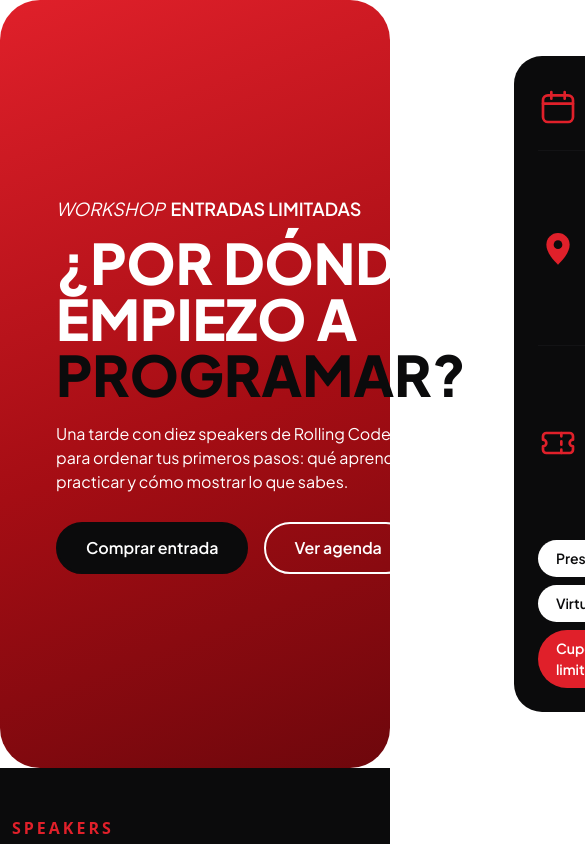
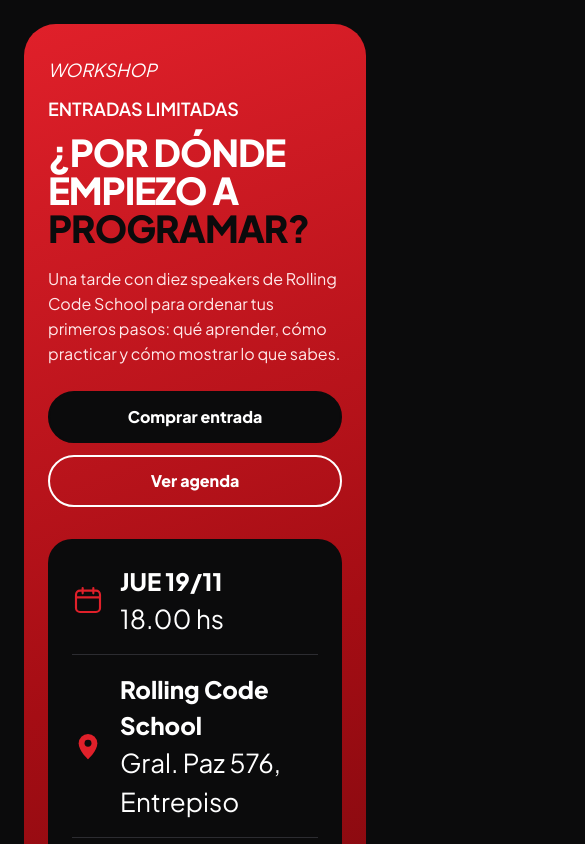
Before and after one commit to IgnacioRuizCode/intervencion-RC, a React (Vite) app: page / in a window 390 px wide. Shown: the top 844 px of the page, 585 px wide, since content can reach past the window. Built offline with nearby package versions, Linux system fonts and the light colour scheme.

Commit message:
feat(hero): add hero branch

```diff
--- a/src/components/hero/Hero.css
+++ b/src/components/hero/Hero.css
@@ -1,27 +1,29 @@
+
 .redBox {
-    width: 100%;
-    max-width: 1312px;
-    min-height: 500px;
+    width: min(1312px, 100% - 48px);
+    min-height: 650px;
+    margin: 48px auto 0;
     box-sizing: border-box;
-    padding: 56px;
+    padding: 64px 56px;
     gap: 48px;
+    display: flex;
     align-items: center;
     border-radius: var(--rc-radius-block);
     background: var(--rc-gradient);
-    display: flex;
     font-family: var(--rc-font-family);
 }
 
-.boxFlexLeft { flex: 2; }
-.boxFlexRight { flex: 1; }
+.boxFlexLeft { flex: 1; min-width: 0; }
+.boxFlexRight { flex: 0 0 514px; }
 
 .subTitle {
     display: flex;
-    gap: 6px;
-    font-size: 18px;
+    flex-wrap: wrap;
+    gap: 0 8px;
+    font-size: 26px;
 }
 
-.subTitle p { margin: 0 0 12px; }
+.subTitle p { margin: 0 0 16px; }
 
 .subTitleWS {
     color: var(--rc-white);
@@ -35,9 +37,10 @@
 }
 
 .mainTitle {
-    margin: 0 0 20px;
-    font-size: 56px;
-    line-height: 1;
+    margin: 0 0 24px;
+    font-size: clamp(40px, 6vw, 88px);
+    line-height: 1.02;
+    letter-spacing: -1.5px;
     font-weight: var(--rc-font-weight-bold);
     color: var(--rc-white);
 }
@@ -45,9 +48,11 @@
 .mainTitleBlack { color: var(--rc-black); }
 
 .textDescription {
-    color: var(--rc-white);
-    max-width: 440px;
-    margin: 0 0 28px;
+    color: var(--rc-pink, #ffe9ea);
+    font-size: 20px;
+    line-height: 1.55;
+    max-width: 540px;
+    margin: 0 0 32px;
 }
 
 .btnGroup { display: flex; gap: 16px; }
@@ -56,12 +61,14 @@
     display: inline-flex;
     align-items: center;
     justify-content: center;
+    min-height: 52px;
     border-radius: var(--rc-radius-pill);
-    font-size: 16px;
-    font-weight: var(--rc-font-weight-semibold);
-    padding: 12px 28px;
+    font-size: 18px;
+    font-weight: var(--rc-font-weight-bold);
+    padding: 12px 32px;
     text-decoration: none;
     cursor: pointer;
+    white-space: nowrap;
 }
 
 .btnBlack {
@@ -76,15 +83,50 @@
     color: var(--rc-white);
 }
 
+.btnBlack,
+.btnRed {
+    transition: background-color 0.2s ease,
+                color 0.2s ease,
+                border-color 0.2s ease,
+                transform 0.2s ease,
+                box-shadow 0.2s ease;
+}
+
+.btnBlack:hover {
+    background-color: var(--rc-white);
+    border-color: var(--rc-white);
+    color: var(--rc-black);
+    transform: translateY(-2px);
+    box-shadow: 0 8px 20px rgba(0, 0, 0, 0.3);
+}
+
+.btnRed:hover {
+    background-color: var(--rc-white);
+    color: var(--rc-red);
+    transform: translateY(-2px);
+    box-shadow: 0 8px 20px rgba(0, 0, 0, 0.3);
+}
+
+.btnBlack:active,
+.btnRed:active {
+    transform: translateY(0);
+    box-shadow: none;
+}
+
+.btnBlack:focus-visible,
+.btnRed:focus-visible {
+    outline-offset: 3px;
+}
+
 .blackBox {
     box-sizing: border-box;
-    padding: 24px;
+    padding: 40px;
     border-radius: var(--rc-radius-box);
     background-color: var(--rc-black);
     color: var(--rc-white);
     display: flex;
     flex-direction: column;
-    gap: 16px;
+    gap: 20px;
 }
 
 .blackBox hr {
@@ -92,50 +134,117 @@
     margin: 0;
     border: 0;
     border-top: 1px solid var(--rc-border);
+    opacity: 1;
 }
 
 .blackBoxFlex {
     display: flex;
     align-items: center;
-    gap: 16px;
+    gap: 20px;
 }
 
 .iconBB {
     width: 40px;
     height: 40px;
     display: block;
+    flex-shrink: 0;
 }
 
 .textSup, .textInf { margin: 0; }
 
 .textSup {
     font-weight: var(--rc-font-weight-semibold);
-    font-size: 20px;
+    font-size: 26px;
 }
 
 .textInf {
-    font-size: 16px;
+    font-size: 18px;
     font-weight: 300;
     color: var(--rc-text-soft);
 }
 
-.pills { display: flex; gap: 8px; flex-wrap: wrap; }
+.textSupLg {
+    font-size: 32px;
+    font-weight: var(--rc-font-weight-bold);
+}
+
+.textInfLg {
+    font-size: 36px;
+    color: var(--rc-white);
+}
+
+.pills { display: flex; gap: 10px; flex-wrap: wrap; }
 
 .blackPill, .redPill {
     display: inline-flex;
     align-items: center;
     border-radius: var(--rc-radius-pill);
-    font-size: 14px;
+    font-size: 15px;
     font-weight: var(--rc-font-weight-semibold);
-    padding: 8px 18px;
+    padding: 8px 20px;
 }
 
 .blackPill {
-    background-color: var(--rc-white);
-    color: var(--rc-black);
+    border: 1px solid var(--rc-white);
+    background-color: transparent;
+    color: var(--rc-white);
 }
 
 .redPill {
+    border: 1px solid var(--rc-red);
     background-color: var(--rc-red);
     color: var(--rc-white);
 }
+
+@media (max-width: 1199px) {
+    .redBox {
+        flex-direction: column;
+        align-items: stretch;
+        min-height: 0;
+        gap: 40px;
+        padding: 48px 40px;
+    }
+
+    .boxFlexRight { flex: none; width: 100%; }
+
+    .textDescription { max-width: 640px; }
+
+    .blackBox { padding: 32px; }
+}
+
+@media (max-width: 575px) {
+    .redBox {
+        margin-top: 24px;
+        gap: 32px;
+        padding: 32px 24px;
+        border-radius: 32px;
+    }
+
+    .subTitle { font-size: 18px; }
+    .subTitle p { margin-bottom: 12px; }
+
+    .mainTitle {
+        font-size: clamp(32px, 9.5vw, 48px);
+        letter-spacing: -1px;
+        margin-bottom: 20px;
+    }
+
+    .textDescription {
+        font-size: 16px;
+        margin-bottom: 24px;
+    }
+
+    .btnGroup { flex-direction: column; gap: 12px; }
+    .btnBlack, .btnRed { width: 100%; font-size: 16px; }
+
+    .blackBox { padding: 24px; gap: 16px; border-radius: 24px; }
+    .blackBoxFlex { gap: 16px; }
+    .iconBB { width: 32px; height: 32px; }
+
+    .textSup { font-size: 20px; }
+    .textInf { font-size: 16px; }
+    .textSupLg { font-size: 24px; }
+    .textInfLg { font-size: 26px; }
+
+    .blackPill, .redPill { font-size: 14px; padding: 8px 16px; }
+}
--- a/src/components/hero/Hero.tsx
+++ b/src/components/hero/Hero.tsx
@@ -30,8 +30,8 @@ function Hero () {
                             <img className="iconBB" src={calendarIcon} alt="hero-calendar" />
                         </div>
                         <div>
-                            <p className="textSup">JUE 19/11</p>
-                            <p className="textInf">18.00 hs</p>
+                            <p className="textSup textSupLg">JUE 19/11</p>
+                            <p className="textInf textInfLg">18.00 hs</p>
                         </div>
                     </div>
                     <hr />
@@ -40,8 +40,8 @@ function Hero () {
                             <img className="iconBB" src={locationIcon} alt="hero-location" />
                         </div>
                         <div>
-                            <p className="textSup">Rolling Code School</p>
-                            <p className="textInf">Gral. Paz 576, Entrepiso</p>
+                            <p className="textSup textSupLg">Rolling Code School</p>
+                            <p className="textInf textInfLg">Gral. Paz 576, Entrepiso</p>
                         </div>
                     </div>
                     <hr />
@@ -50,8 +50,8 @@ function Hero () {
                             <img className="iconBB" src={ticketIcon} alt="hero-ticket" />
                         </div>
                         <div>
-                            <p className="textSup">Entradas desde $15.000</p>
-                            <p className="textInf">Early Bird hasta el 31/10</p>
+                            <p className="textSup textSupLg">Entradas desde $15.000</p>
+                            <p className="textInf textInfLg">Early Bird hasta el 31/10</p>
                         </div>
                     </div>
                     <div className="pills">
--- a/src/index.css
+++ b/src/index.css
@@ -40,3 +40,10 @@
   --rc-radius-field: 14px;
   --rc-radius-pill: 999px; /* Para botones y chips */
 }
+
+body {
+  margin: 0;
+  background-color: var(--rc-black);
+  color: var(--rc-white);
+  font-family: var(--rc-font-family);
+}
```
